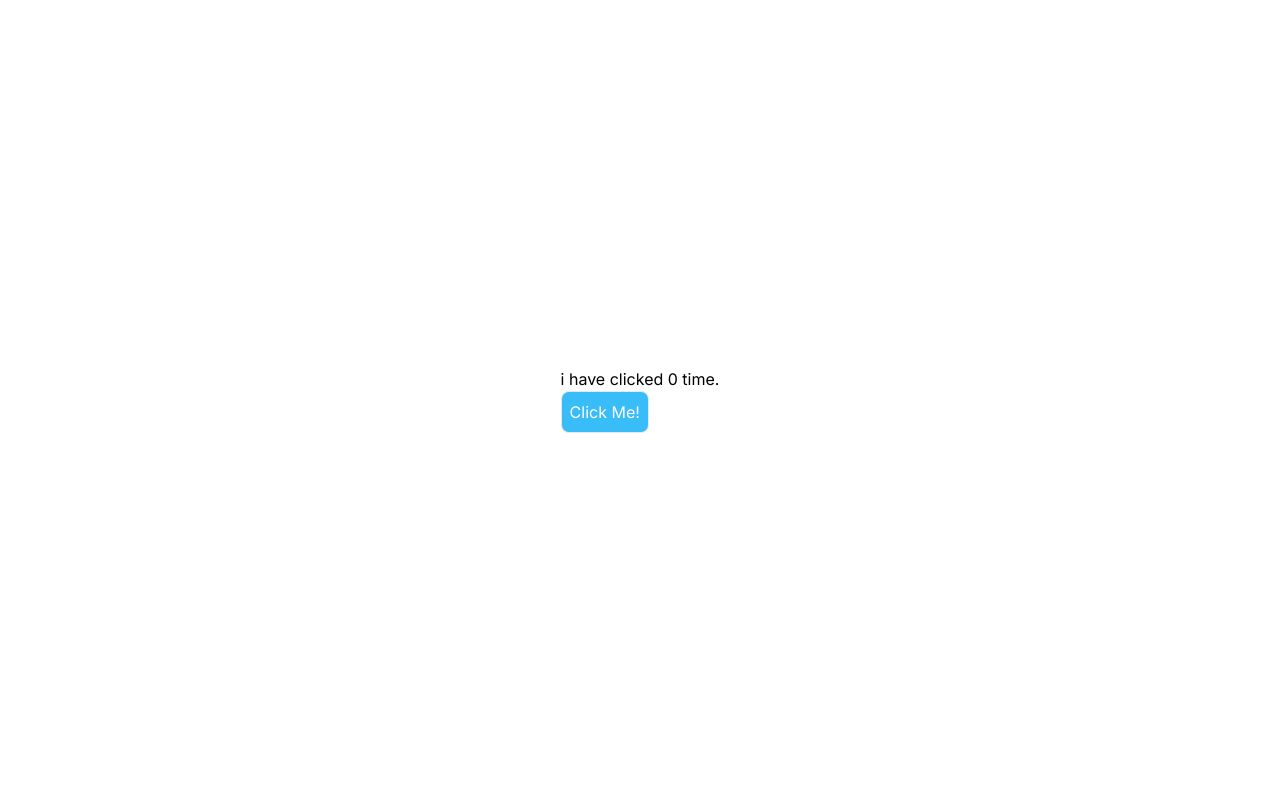
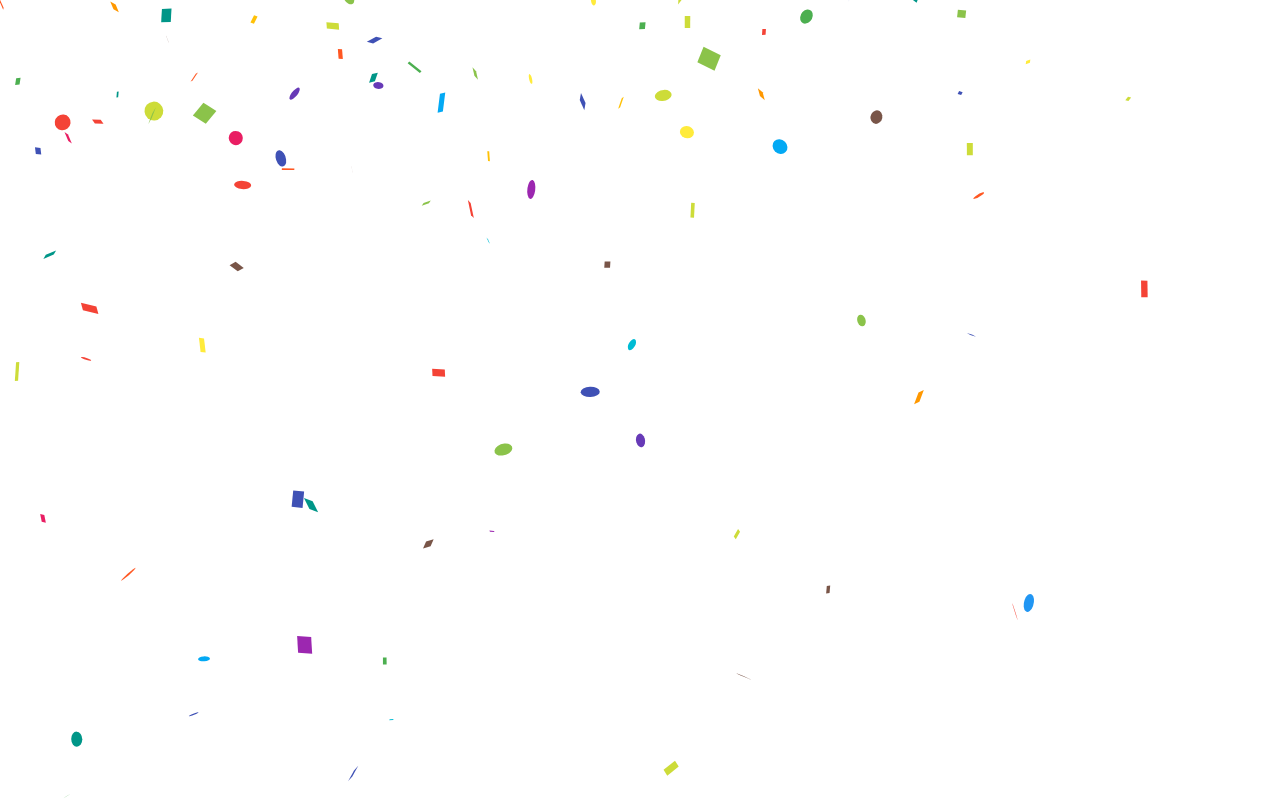
Before and after one commit to Kaiyuangu/my-app, a Next.js app: page / in a window 1280 px wide. Built offline with nearby package versions, Linux system fonts and the light colour scheme.

Commit message:
feat: add confetti

```diff
--- a/package.json
+++ b/package.json
@@ -12,6 +12,7 @@
     "next": "14.2.5",
     "react": "^18",
     "react-confetti": "^6.1.0",
+    "react-countdown": "^2.3.5",
     "react-dom": "^18",
     "react-use": "^17.5.1"
   },
--- a/src/app/page.tsx
+++ b/src/app/page.tsx
@@ -1,31 +1,18 @@
 'use client'
 import { useState } from "react";
-import {useWindowSize} from 'react-use'
-import Confetti from 'react-confetti'
+import {useWindowSize} from 'react-use';
+import Confetti from 'react-confetti';
+import Countdown from "react-countdown";
 export default function Home() {
-  let[counter,setCounter]=useState(0);
   const { width, height } = useWindowSize()
-  function handleClick(){
-    setCounter(counter+1);
-    console.log(counter);
-  }
+
   return (
-    <main className="flex items-center w-sccreen h-screen">
-      {
-        (counter>3)&&<Confetti width={width} height={height} wind={-0.09}/>
-
-      }
-      <div className="m-auto">
-        <div >
-          i have clicked {counter} time.
+    <main >
+      <div className="h-screen w-screen flex">
+            <Countdown date={Date.now()+5000} className="m-auto text-6xl font-extralight">
+            <Confetti width={width}height={height} recycle={false} gravity={0.2} wind={-0.1} numberOfPieces={400}/>
+            </Countdown>
       </div>
-      <div>
-        <button onClick={handleClick} className="border rounded-lg p-2 bg-sky-400 text-white hover:bg-sky-600 active:bg-sky-800">
-          Click Me!
-        </button>
-      </div>
-      </div>
-
     </main>
   );
 }
```
Also changed, not shown: 1 other file (tests, documents, lock files or other folders).
